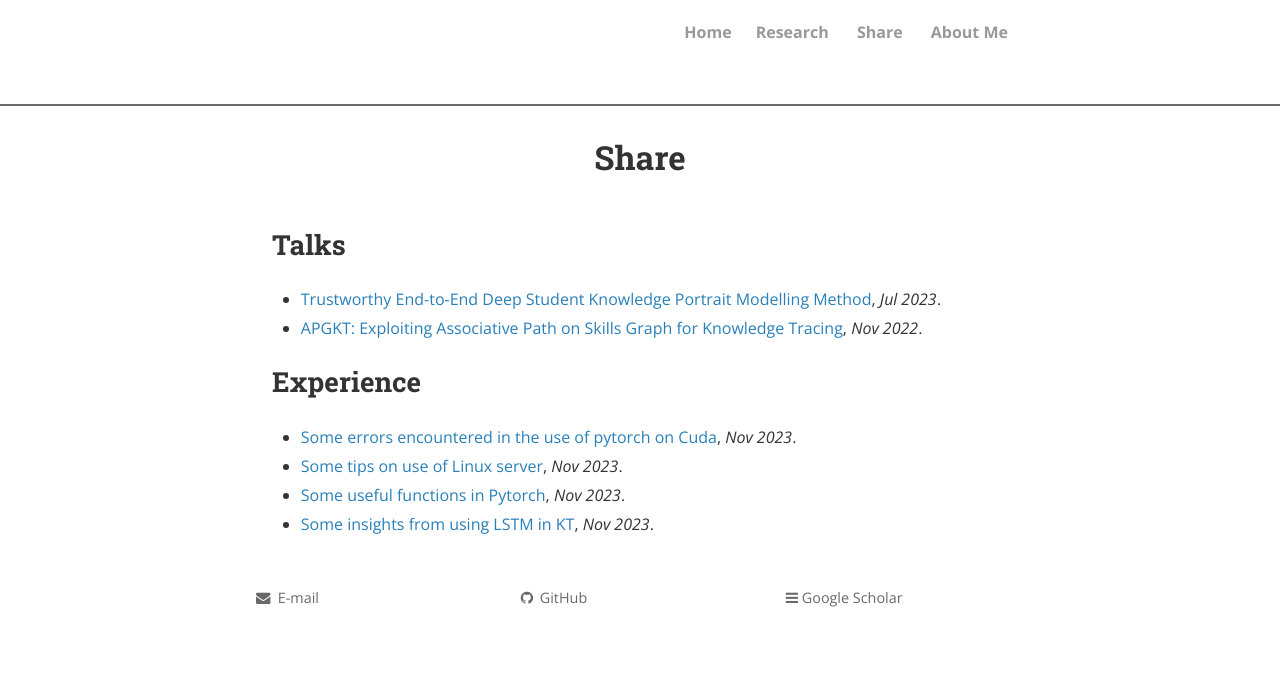
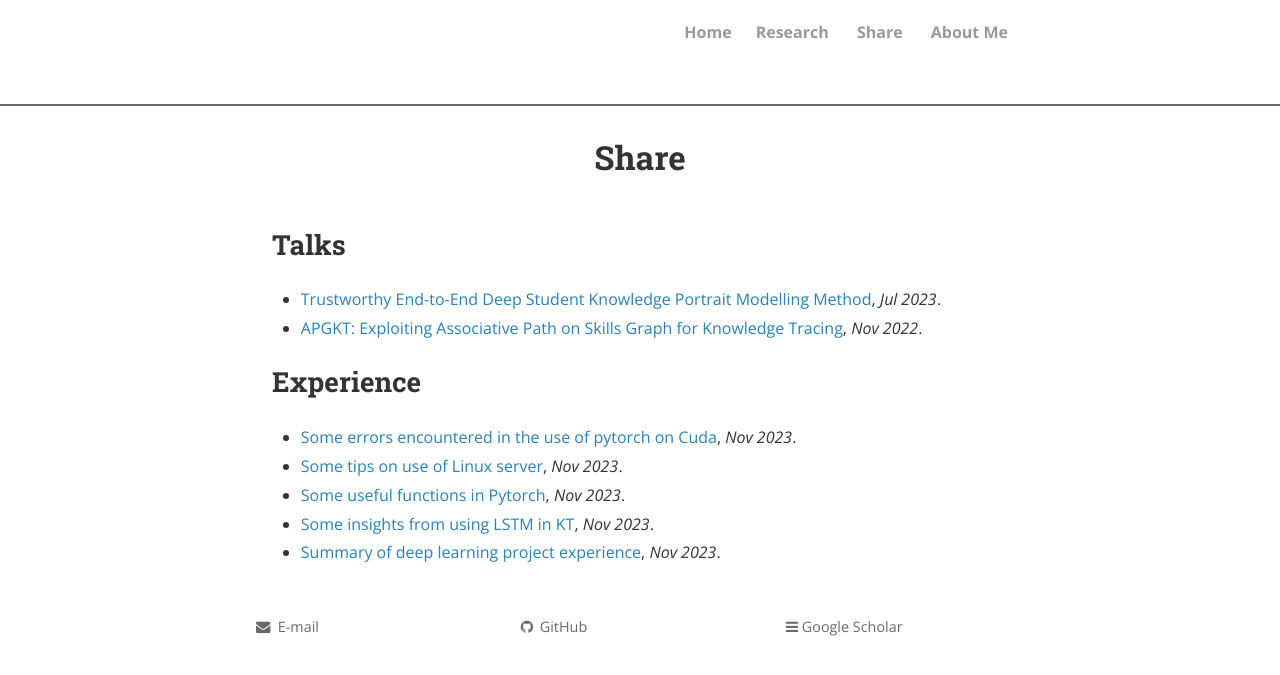
Before and after one commit to sosweetzhang/sosweetzhang.github.io, a Jekyll site: the page built from share.md, in a window 1280 px wide. Shown: the top 675 px of the page. Built offline with Jekyll 4.4.1, drawn with Linux system fonts in a browser that asks for light colours; nearby versions of some CDN libraries; comment, search, counter and statistics services are not loaded; a style sheet for code colours, icons or effects is not loaded.

Commit message:
Update share.md

```diff
--- a/share.md
+++ b/share.md
@@ -14,3 +14,4 @@ permalink: /share/
 - [Some tips on use of Linux server](/share/Experience/Some_tips_on_use_of_Linux_server.md), _Nov 2023_.
 - [Some useful functions in Pytorch](/share/Experience/Some_useful_functions_in_Pytorch.md), _Nov 2023_.
 - [Some insights from using LSTM in KT](/share/Experience/Some_insights_from_using_LSTM_in_KT.md), _Nov 2023_.
+- [Summary of deep learning project experience](share/Experience/Summary_of_deep_learning_project_experience.md), _Nov 2023_.
```
